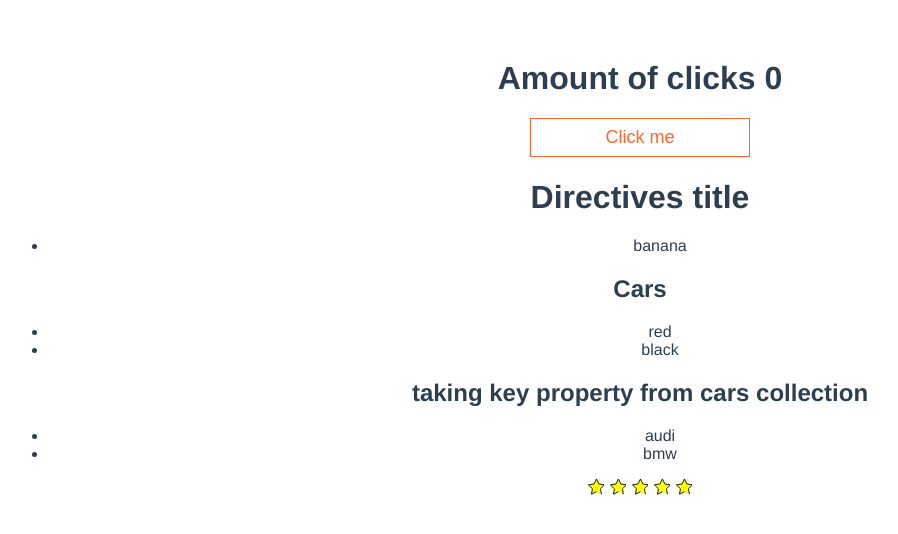
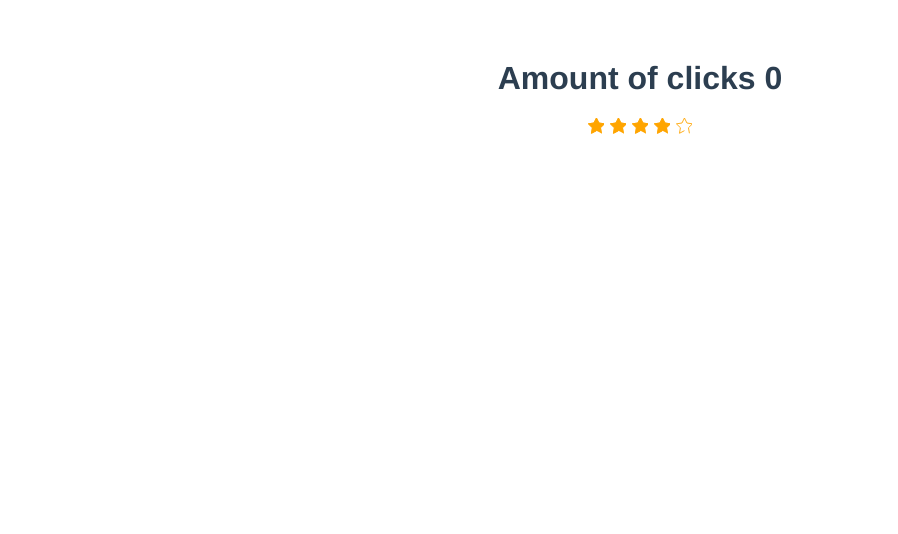
Before and after one commit to erpua/VueJS, a Vue app in the folder my-first-app/: page / in a window 1280 px wide. Shown: the top 534 px of the page, without its empty margins (0-898 px from the left). Built offline with nearby package versions, Linux system fonts and the light colour scheme.

Commit message:
added stars

```diff
--- a/my-first-app/src/App.vue
+++ b/my-first-app/src/App.vue
@@ -1,24 +1,16 @@
 <template>
   <div :id="$style.app">
-    <!--     <h1>{{ amountClicks }}</h1> -->
     <h1>{{ title }}</h1>
-    <!--     <Button v-on:click="amountClicks += 1">Click me</Button> -->
-    <Button @click="increment" outlined>Click me</Button>
-    <DirectivesTest />
-    <StarRating />
+    <StarRating :rating="4" />
   </div>
 </template>
 
 <script>
-import Button from "./components/Button.vue";
-import DirectivesTest from "./components/DirectivesTest";
 import StarRating from "./components/StarRating";
 
 export default {
   name: "App",
   components: {
-    Button,
-    DirectivesTest,
     StarRating,
   },
   data() {
--- a/my-first-app/src/components/StarRating.vue
+++ b/my-first-app/src/components/StarRating.vue
@@ -3,8 +3,15 @@
     <span
       v-for="index in starLimit"
       :key="index"
-      class="star star--colored"
+      class="star star--outlined"
     ></span>
+    <div class="star-rating__colored" :style="`width: ${raitingWidth};`">
+      <span
+        v-for="index in starLimit"
+        :key="index"
+        class="star star--colored"
+      ></span>
+    </div>
   </div>
 </template>
 
@@ -12,13 +19,18 @@
 export default {
   name: "StarRating",
   props: {
-    raiting: {
+    rating: {
       type: Number,
       default: 0,
     },
     starLimit: {
       type: Number,
       default: 5,
+    },
+  },
+  computed: {
+    raitingWidth() {
+      return (this.rating / this.starLimit) * 100 + "%";
     },
   },
 };
@@ -28,7 +40,8 @@ export default {
 .star-rating {
   position: relative;
   display: inline-flex;
-  &__fullfilled {
+
+  &__colored {
     display: inline-block;
     position: absolute;
     width: 0;
@@ -44,9 +57,11 @@ export default {
   height: 16px;
   margin: 0 3px;
   flex-shrink: 0;
+
   &--colored {
     background: url("/img/star-yellow.svg") center no-repeat;
   }
+
   &--outlined {
     background: url("/img/star-outlined.svg") center no-repeat;
   }
```
Also changed, not shown: my-first-app/src/components/Button.vue (+13 -0 lines), my-first-app/public/img/star-outlined.svg, my-first-app/public/img/star-yellow.svg.
